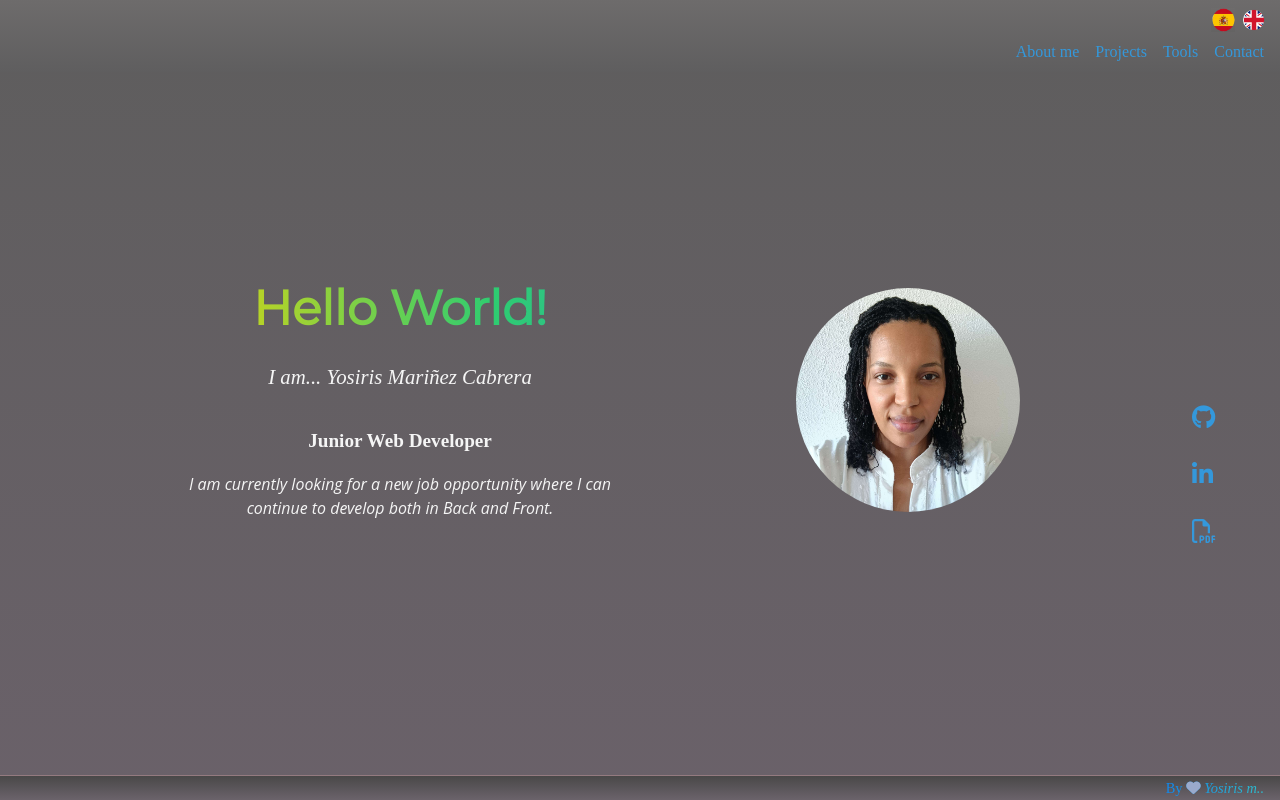
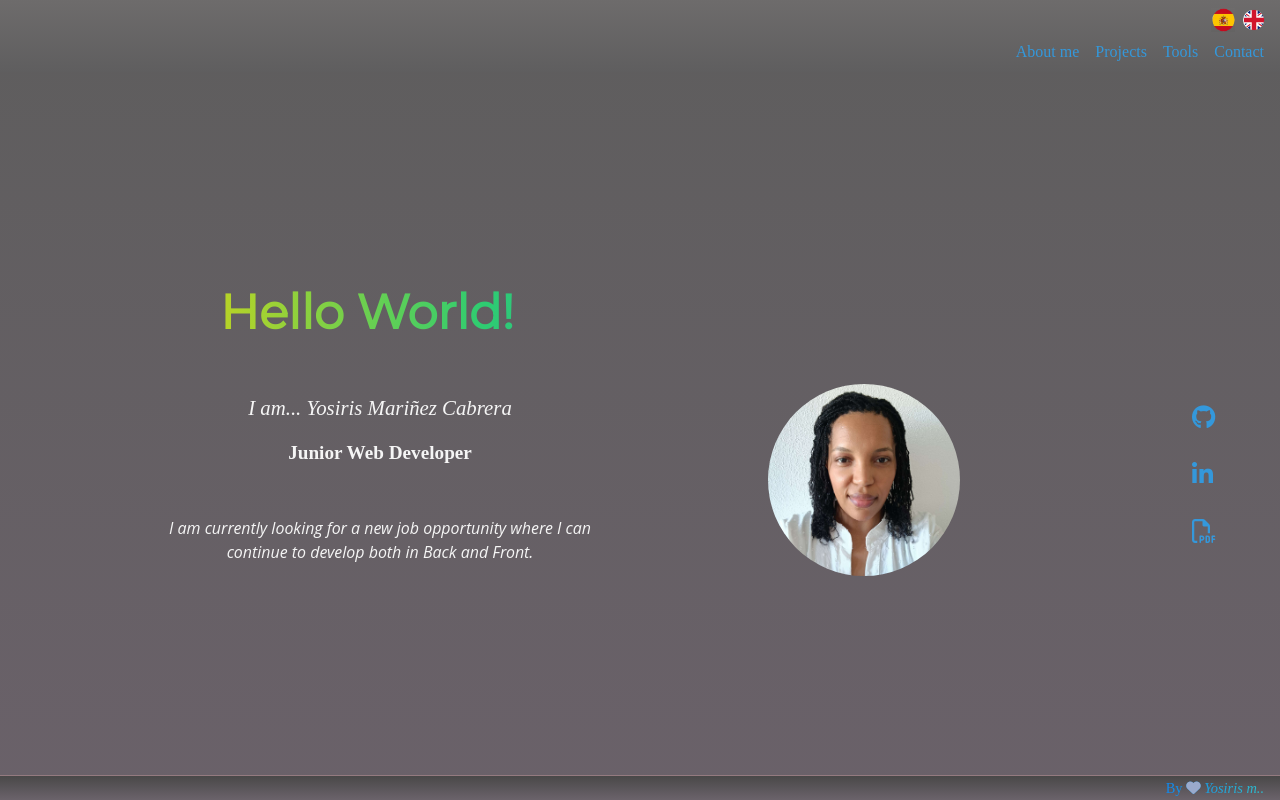
Before and after one commit to yosiris-m/portfolio, a React (Create React App) app: page / in a window 1280 px wide. Shown: the top 800 px of the page. Built offline with nearby package versions, Linux system fonts and the light colour scheme.

Commit message:
changes styles from header

```diff
--- a/src/Component/Header/Header.js
+++ b/src/Component/Header/Header.js
@@ -14,6 +14,7 @@ function Header({activeLink, handleLinkClick}) {
           <div className={styles.titlename}>
             <div className={styles.descript}>
               <h1 className={styles.title}>{t('header.title')}</h1>
+              <img className={styles.photo} src={photo} alt="Yosiris face" />
               <p className={styles.name}><i>{t('header.content')}</i></p>
               <p className={styles.webTitle}>
                 <strong>{t('header.profession')}</strong>
@@ -22,7 +23,7 @@ function Header({activeLink, handleLinkClick}) {
               {t('header.description')}
               </i>
             </div>
-            <img className={styles.photo} src={photo} alt="Yosiris face" />
+
           </div>
           <LinkContact />
         </div>
--- a/src/Component/Header/Header.module.scss
+++ b/src/Component/Header/Header.module.scss
@@ -2,8 +2,7 @@
 
 .headerBox {
   color: whitesmoke;
-  background-repeat: no-repeat;
-  background-size: cover;
+
 
   @media all and (max-width: 653px) {
     text-align: center;
@@ -11,10 +10,10 @@
 }
 
 .hero {
-  margin-top: 2rem;
+  margin-top: 2.2rem;
   height: 100vh;
-  background: radial-gradient(circle, gray);
-  position: relative;
+  //background: radial-gradient(circle, gray);
+ position: relative;
   min-height: 34rem;
 
   @media all and (max-width: 653px) {
@@ -23,10 +22,9 @@
 
   @media all and (min-width: 768px) {
     display: flex;
-    justify-content: space-around;
     margin-top: 0;
     flex-direction: row;
-    margin-right: 4rem;
+   justify-content: left;
   }
 }
 
@@ -39,11 +37,13 @@
   @media all and (min-width: 768px) {
     flex-direction: row;
     align-items: center;
-    margin-right: 2rem;
+    margin-top: 2rem;
   }
 }
 .webTitle {
   font-size: 1.2rem;
+  margin-top: 0;
+
 }
 
 .title {
@@ -51,6 +51,7 @@
   padding-top: 3rem;
   margin-bottom: 1rem;
   height: 2rem;
+  width: 20rem;
   font-size: 3rem;
   font-family: $font-title;
   color: transparent;
@@ -66,11 +67,12 @@
   animation: color 3s linear infinite;
   background-size: 500%;
 
-  @media all and (max-width: 667px) {
+  @media all and (width: 667px) {
     padding-top: 0;
     font-size: 2rem;
   }
   @media all and (min-width: 768px) {
+    margin-bottom: 2rem;
     padding-top: 1rem;
     font-size: 3rem;
   }
@@ -90,32 +92,39 @@
   height: 13rem;
   width: 13rem;
   border-radius: 50%;
-  margin-top: 3rem;
+  margin-top: 2rem;
 
   @media all and (min-width: 768px) {
-    height: 14rem;
-    width: 14rem;
-    margin-left: 6rem;
-    margin-top: 0;
+    margin-top: 6rem;
+    position: absolute;
+    right: 10rem;
+    top: 14rem;
   }
 
-  @media all and (max-width: 653px) {
+  @media all and (min-width: 769px) and (max-width: 2200px) {
+    top: 18rem;
+  }
+
+  @media all and (min-width: 653px) {
     height: 12rem;
     width: 12rem;
   }
 }
 
+.name{
+ margin-top: 2rem;
+
+}
 .descript {
   display: flex;
   flex-direction: column;
   justify-content: center;
   align-items: center;
   margin-top: 6rem;
+  width: 100%;
 
   @media all and (min-width: 768px) {
-    margin-top: 0;
-    margin-right: 5rem;
-    margin-left: 1rem;
+    margin-top: 1rem;
   }
 }
 
@@ -129,5 +138,10 @@
   @media all and (min-width: 768px) {
     width: 27.5rem;
     font-size: 1rem;
+    margin-top: 2rem;
+  }
+
+  @media all and (min-width: 769px) and (max-width: 2200px) {
+    margin-top: 2rem;
   }
 }
--- a/src/Component/Header/NavBar.module.scss
+++ b/src/Component/Header/NavBar.module.scss
@@ -34,7 +34,7 @@
     text-decoration: none;
     color:  #3498db;
     padding: 0.3rem;
-    font-weight: 400;
+
 
 
 
```
